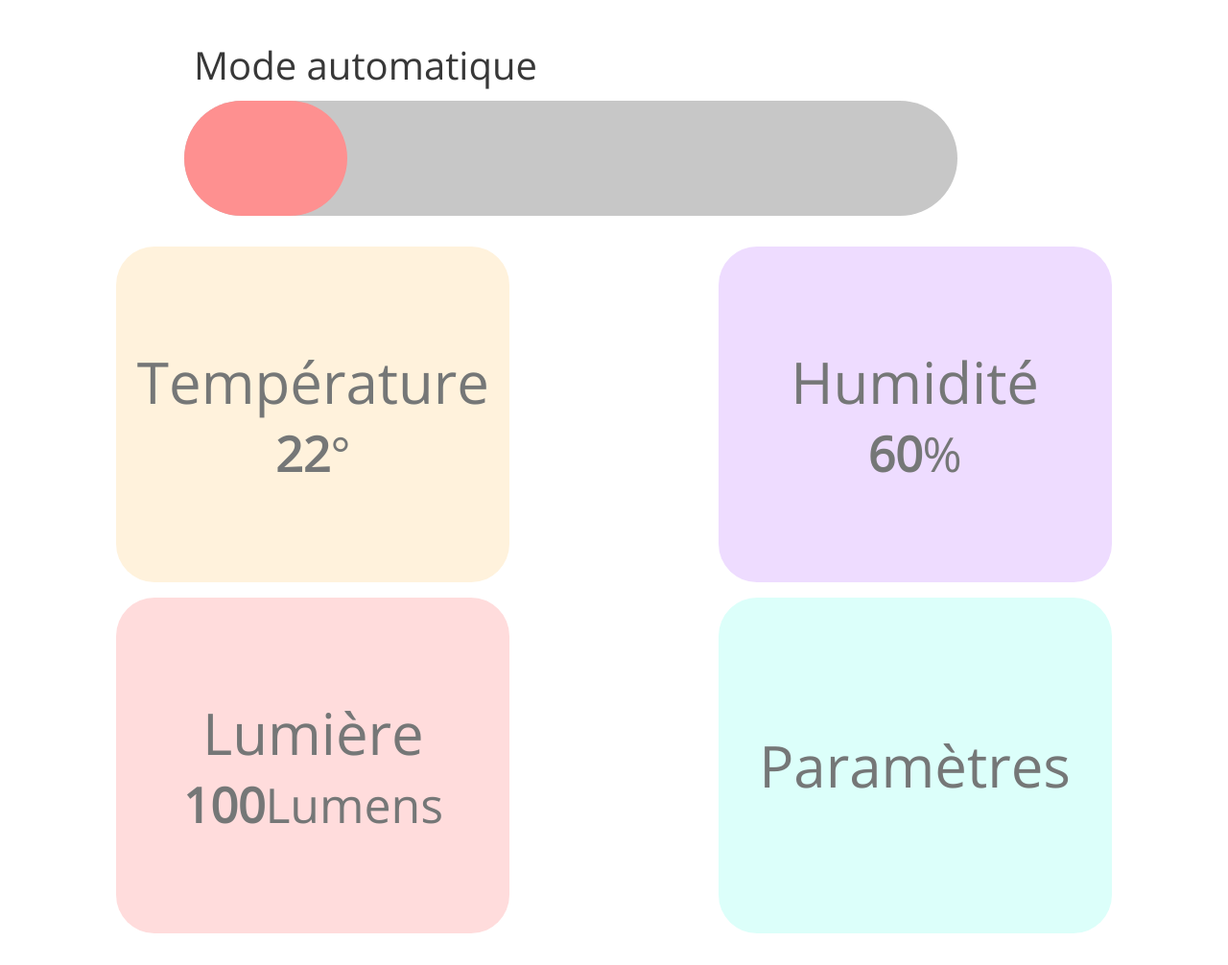
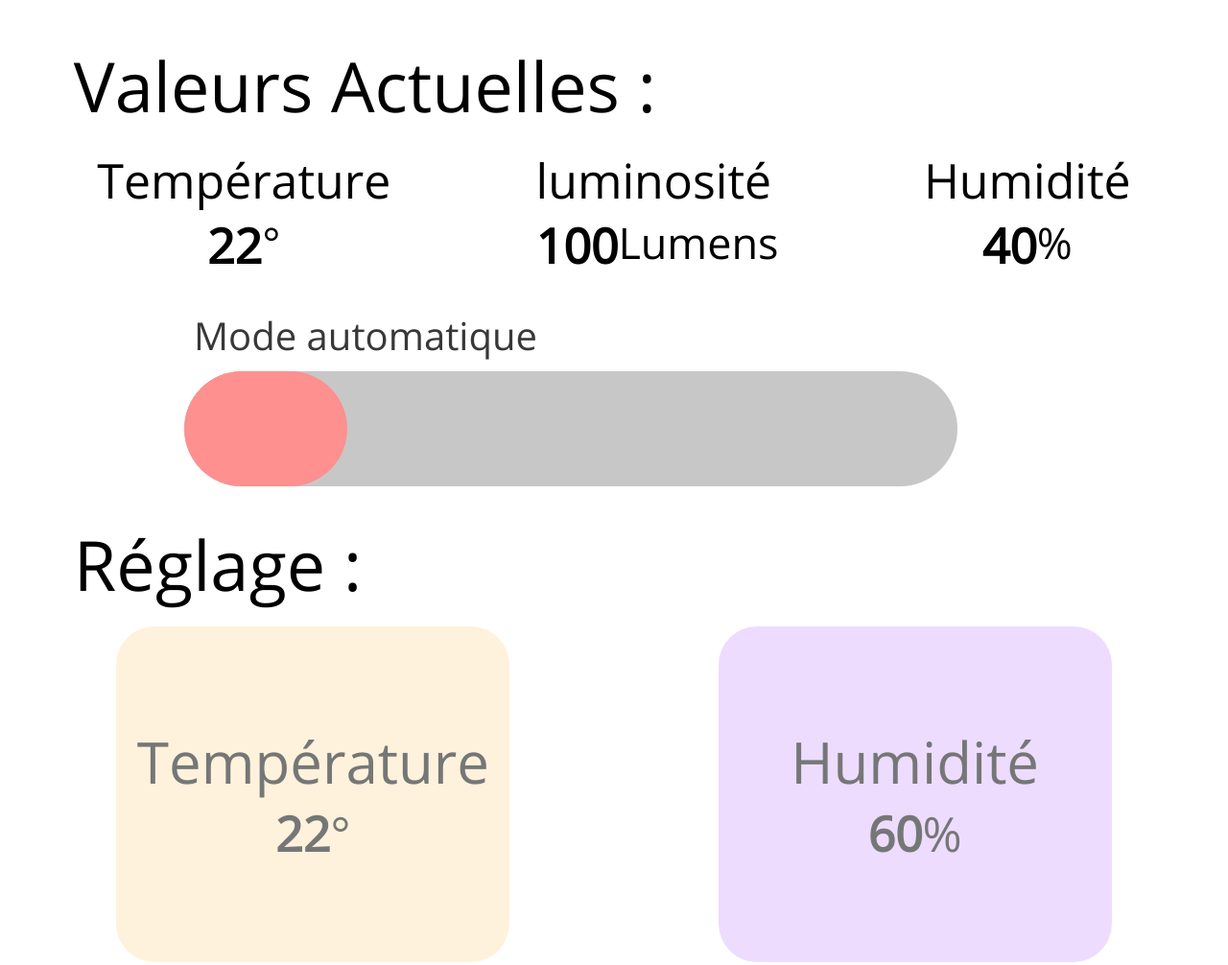
Before and after one commit to Just1bridou/IOT, a plain HTML site: page WebSiteIOT/index.html in a window 1280 px wide. Shown: the top 1006 px of the page at 96% size. Drawn offline with Linux system fonts and the light colour scheme.

Commit message:
WebSite val/réglage

```diff
--- a/WebSiteIOT/index.html
+++ b/WebSiteIOT/index.html
@@ -13,6 +13,37 @@
 	<section class="container">
 		<section class=flex-element >
 
+<!----------------Details------------------>
+<section id="container">
+    <section class=flex-element >
+
+        <section class="containerParties">
+            <p class="TitreBtn">Valeurs Actuelles :</p>
+            <section class="container_row" >
+                <div class="container_details">
+                    <p class="Titre_valactu">Température</p>
+                    <div class="detailsRow">
+                        <p class="Resultat_details">22</p>
+                        <p class="Resultat_Unitevalactu">°</p>
+                    </div>
+                </div>
+                <div class="container_details">
+                    <p class="Titre_valactu">luminosité</p>
+                    <div class="detailsRow">
+                        <p class="Resultat_details">100</p>
+                        <p class="Resultat_Unitevalactu">Lumens</p>
+                    </div>
+                </div>
+                <div class="container_details">
+                    <p class="Titre_valactu">Humidité</p>
+                    <div class="detailsRow">
+                        <p class="Resultat_details">40</p>
+                        <p class="Resultat_Unitevalactu">%</p>
+                    </div>
+                </div>
+            </section>
+        </section>
+
 <!----------------Barre----------------->
             <section class="containerParties">
                 <section id="hauteur_Bar">
@@ -27,7 +58,7 @@
             </section>
 <!----------------Button------------------>
             <section class="containerParties">
-
+                <p class="TitreBtn">Réglage :</p>
                 <div class="container_2Boutons">
                     <div class="container_Bouton" id="temp">
                         <button type="Température" value="Température" class ="boutonchoix" id="btnTempérature">
@@ -59,7 +90,7 @@
                             </div>
                             </button>
                     </div>
-                    <div class="container_Bouton" id="parametres">
+                    <div class="container_Bouton BtnPara" id="parametres">
                         <button type="Autre" value="Autre" class ="boutonchoix" id="btnAutre">
                             <p class="Titre_détails">Paramètres</p>
                         </button>
--- a/WebSiteIOT/style.css
+++ b/WebSiteIOT/style.css
@@ -36,6 +36,30 @@ html {
 
 .containerParties{
     margin-top: 2vh;
+}
+
+
+/*----------------------------------*/
+/* CSS Détails*/
+.container_row {
+    display: flex;
+    flex-direction: row;
+    margin: 0vh 2vw 0vh 2vw;
+}
+.container_details{
+    display: flex;
+    flex-direction: column;
+    width: auto;
+    margin: 0vh auto 2vh auto;
+}
+
+.Titre_valactu{
+    font-size: 50px ;
+}
+
+.Resultat_Unitevalactu{
+    font-size: 45px ;
+    margin-right:auto;
 }
 
 /*----------------------------------*/
@@ -84,6 +108,11 @@ html {
 
 /*----------------------------------*/
 /* CSS BOUTON*/
+.TitreBtn{
+    font-size: 72px;
+    margin-left: 6vw;
+    margin-bottom: 2vh;
+}
 .container_2Boutons{
     display: flex;
     flex-direction: row;
```
